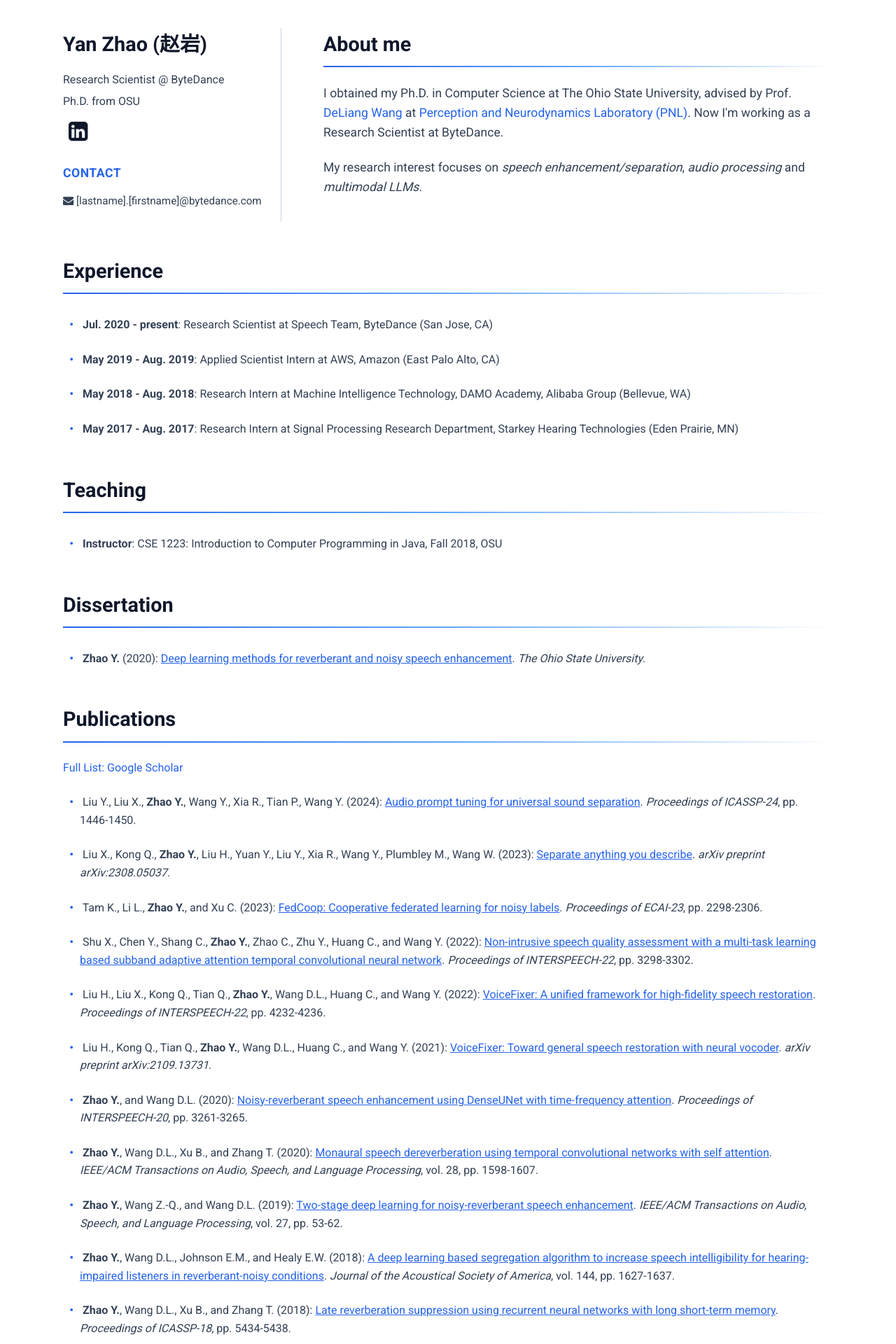
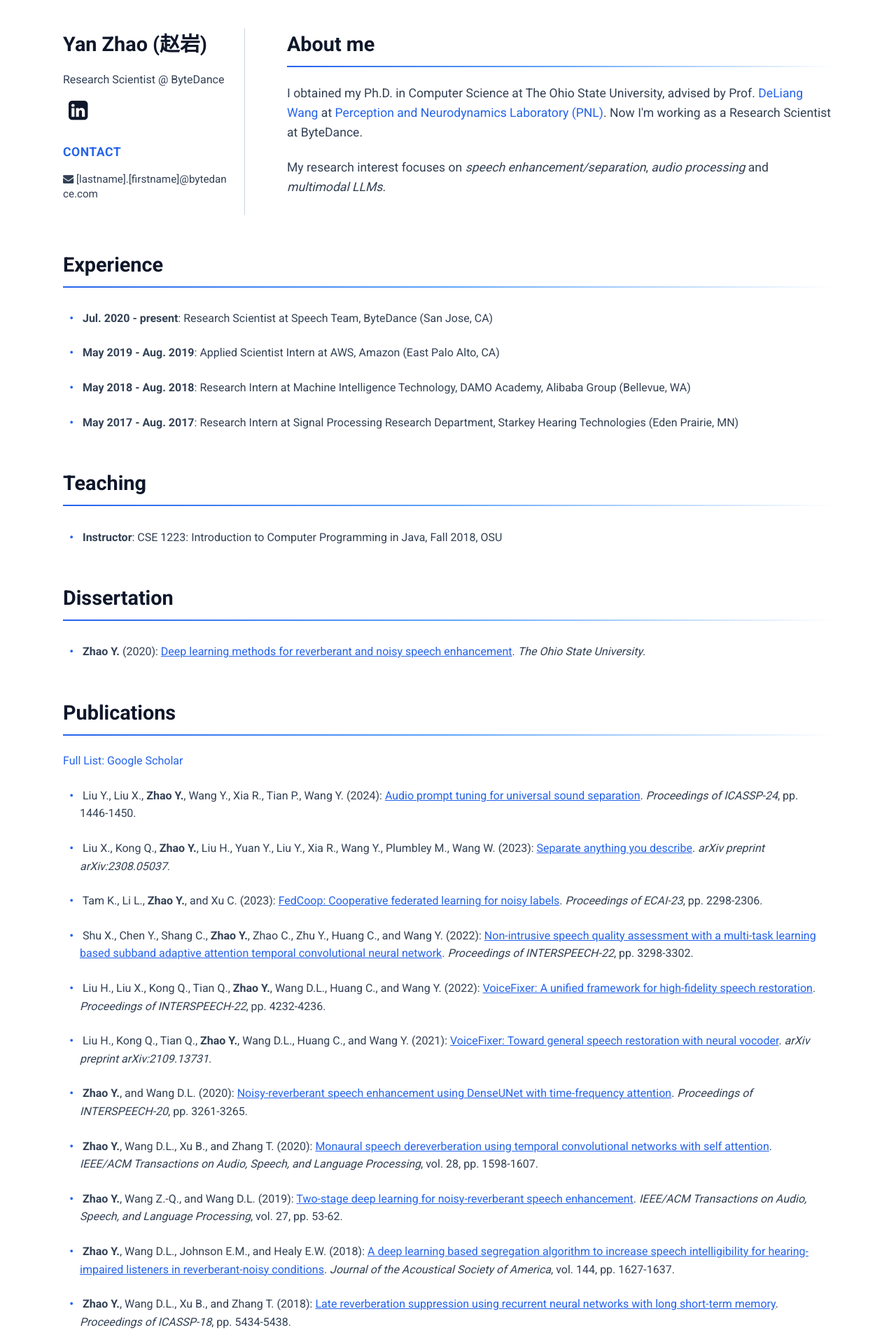
Before and after one commit to cliffzhao/cliffzhao.github.io, a Jekyll site: the page built from index.html, in a window 1280 px wide. Shown: the top 1920 px of the page at 70% size. Built offline with Jekyll 4.4.1, drawn with Linux system fonts in a browser that asks for light colours; a style sheet for code colours, icons or effects is not loaded.

Commit message:
Style: Compress sidebar width

```diff
--- a/css/main.css
+++ b/css/main.css
@@ -164,7 +164,7 @@
 @media screen and (min-width: 768px) {
     .profile-grid {
         display: grid;
-        grid-template-columns: 3fr 7fr; /* 30% sidebar, 70% content */
+        grid-template-columns: 2.5fr 7.5fr; /* 25% sidebar, 75% content */
         gap: 60px;
         align-items: start; /* Ensure top alignment */
     }
--- a/index.html
+++ b/index.html
@@ -8,7 +8,6 @@
             <h1>Yan Zhao (赵岩)</h1>
             <div class="profile-info">
                 <p>Research Scientist @ ByteDance</p>
-                <p>Ph.D. from OSU</p>
             </div>
 
             <div class="social-icons">
```
